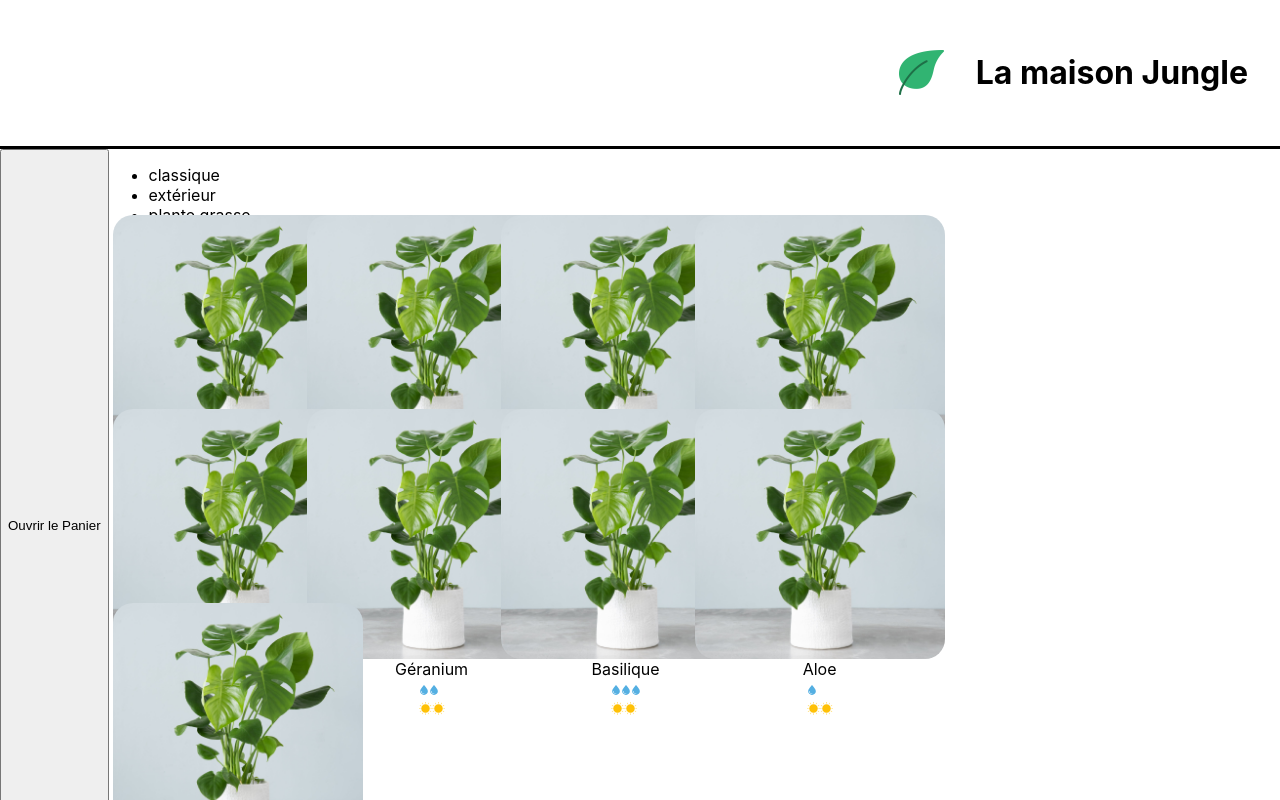
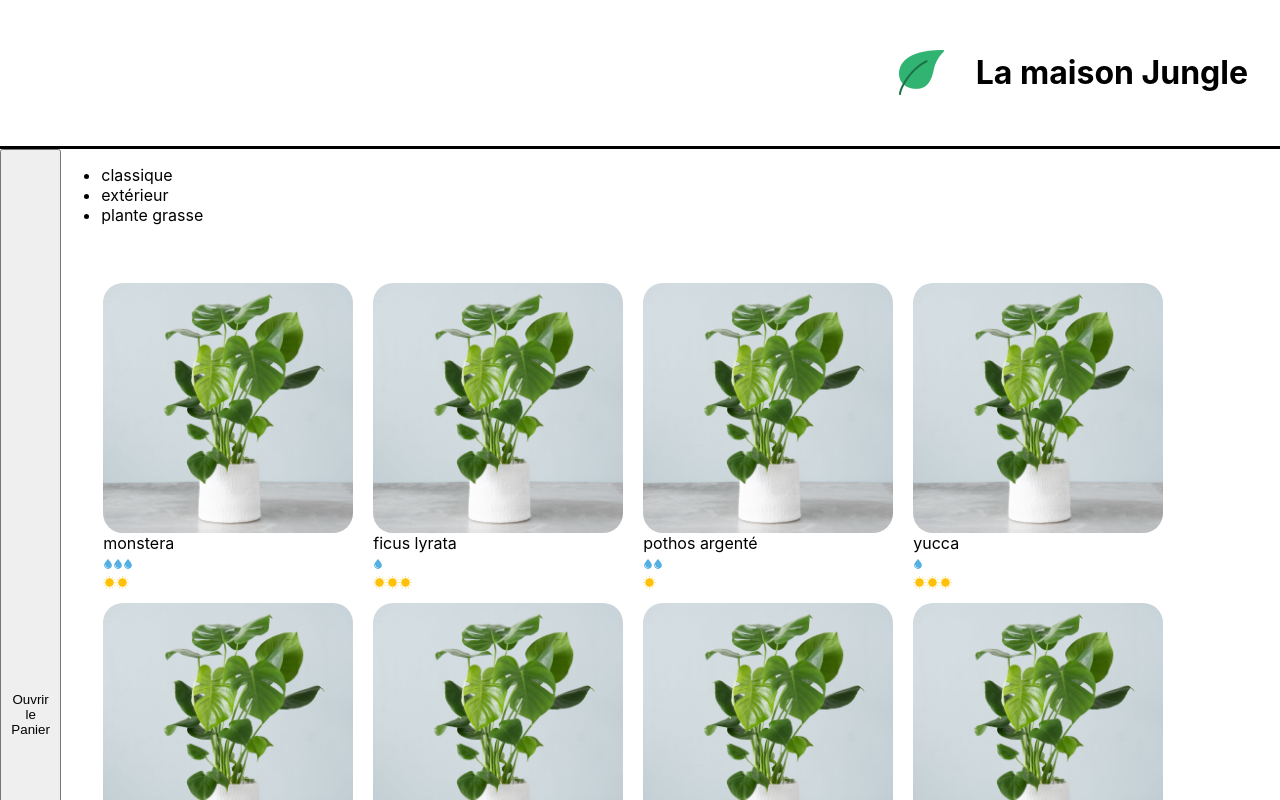
Before and after one commit to ManueGI/React_app_CRA, a React (Create React App) app: page / in a window 1280 px wide. Shown: the top 800 px of the page. Built offline with nearby package versions, Linux system fonts and the light colour scheme.

Commit message:
style cart an shopping-list finished

```diff
--- a/src/components/PlantItem.js
+++ b/src/components/PlantItem.js
@@ -4,7 +4,7 @@
 
 function PlantItem({ id, cover, name, water, light }) {
 	return (
-		<li key={id} className='lmj-plant-item' onClick={() => handleClick(name)}>
+		<li key={id} className='lmj-plant-card' onClick={() => handleClick(name)}>
 			<img className='lmj-plant-item-cover' src={cover} alt={`${name} cover`} />
 			{name}
 			<div>
--- a/src/styles/PlantItem.css
+++ b/src/styles/PlantItem.css
@@ -2,14 +2,15 @@
 	height: 250px;
 	width: 250px;
 	border-radius: 20px;
+  object-fit: cover;
 }
 
-.lmj-plant-item {
-	margin: 10px;
+.lmj-plant-card {
+  height: 300px;
+  width: 250px;
+  border: none;
+  display: flex;
+  flex-direction: column;
+  justify-content: flex-start;
   padding: 10px;
-	display: flex;
-	align-items: flex-start;
-	justify-content: center;
-	flex-direction: column;
-	text-transform: capitalize;
 }
--- a/src/styles/ShoppingList.css
+++ b/src/styles/ShoppingList.css
@@ -1,30 +1,11 @@
+.lmj-shopping-list {
+	width: 100%;
+}
+
 .lmj-plant-list {
 	list-style-type: none;
 	padding: 32px;
 	display: flex;
 	flex-wrap: wrap;
-	max-width: 800px;
+	justify-content: flex-start;
 }
-
-.lmj-plant-item {
-	border: solid 2px black;
-	border-radius: 10px;
-	height: 150px;
-	width: 150px;
-	margin: 10px;
-	display: flex;
-	align-items: center;
-	justify-content: center;
-	flex-direction: column;
-	position: relative;
-}
-
-.lmj-sales {
-	position: absolute;
-	right: 0px;
-	top: 10px;
-	font-weight: 500;
-	color: white;
-	padding: 5px 10px;
-	background-color: #31b572;
-}
```
Also changed, not shown: src/components/logo.svg (added), 1 other file (tests, documents, lock files or other folders).
